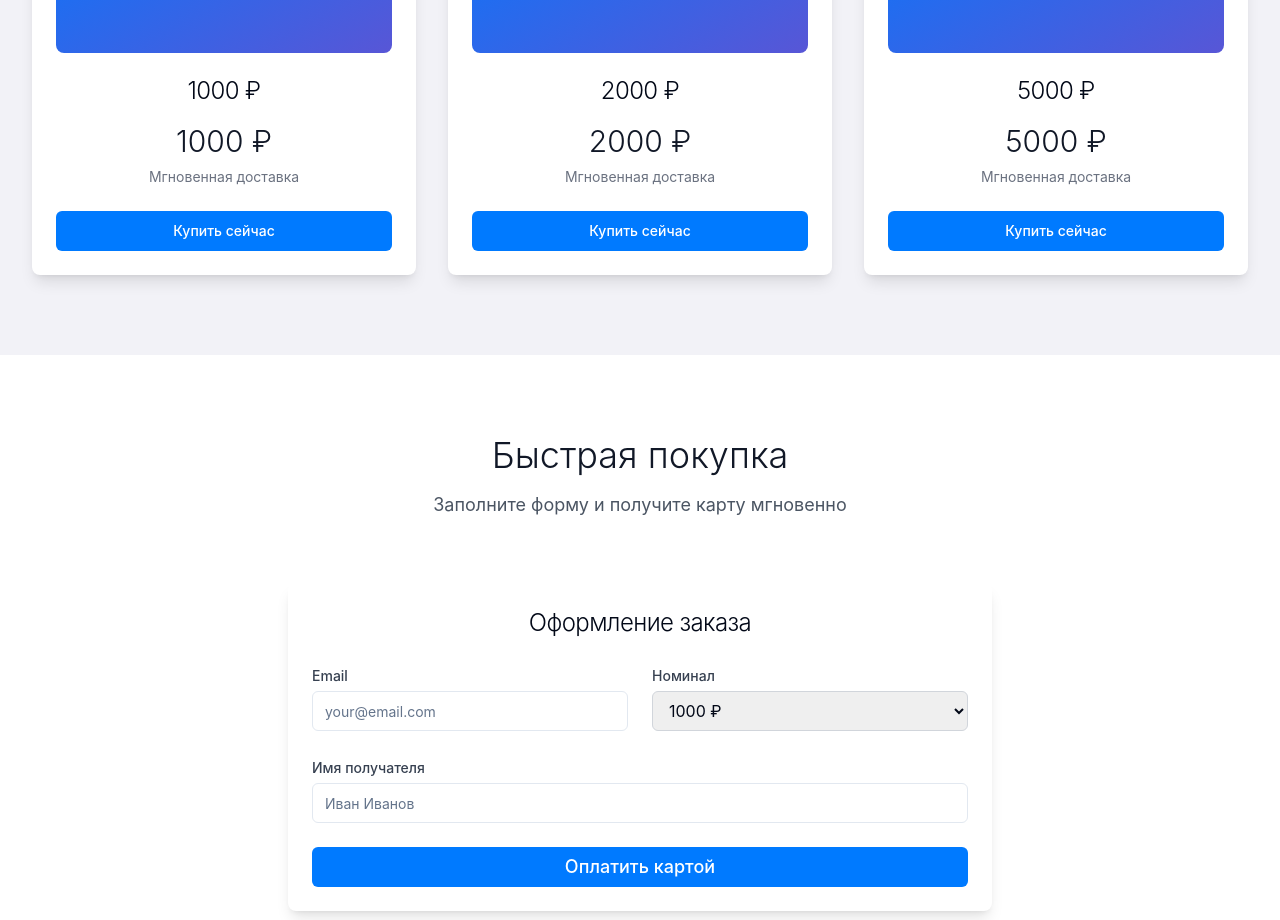
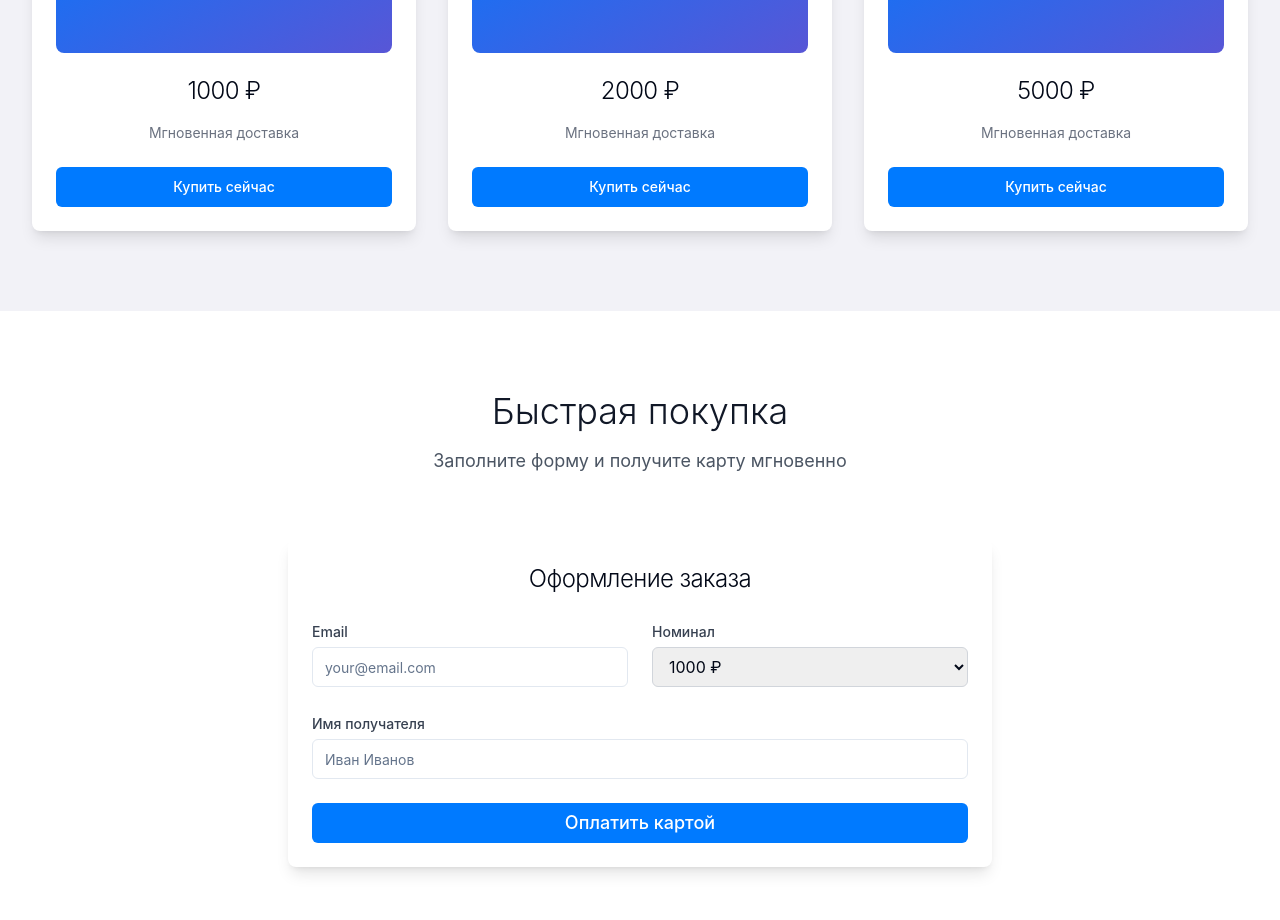
Before and after one commit to pr-poehali-dev/apple-gift-site-18, a React (Vite) app: page / in a window 1280 px wide. Shown: the part 860-1780 px from the top of the page. Built offline with nearby package versions, Linux system fonts and the light colour scheme; a web font is replaced by a local one.

Commit message:
Исправить дублирование цены

```diff
--- a/src/pages/Index.tsx
+++ b/src/pages/Index.tsx
@@ -65,7 +65,6 @@ const Index = () => {
                 </CardHeader>
                 <CardContent className="pt-0">
                   <div className="text-center mb-6">
-                    <p className="text-3xl font-light text-gray-900 mb-2">{card.price} ₽</p>
                     <p className="text-sm text-gray-500">Мгновенная доставка</p>
                   </div>
                   <Button className="w-full bg-[#007AFF] hover:bg-[#0056CC] text-white py-3">
```
